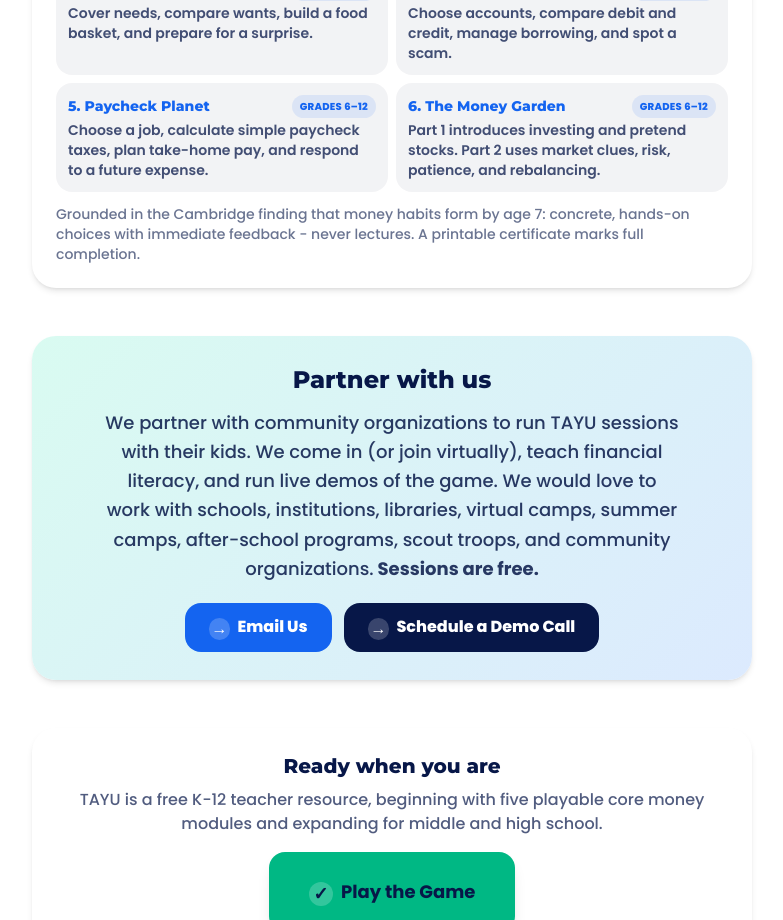
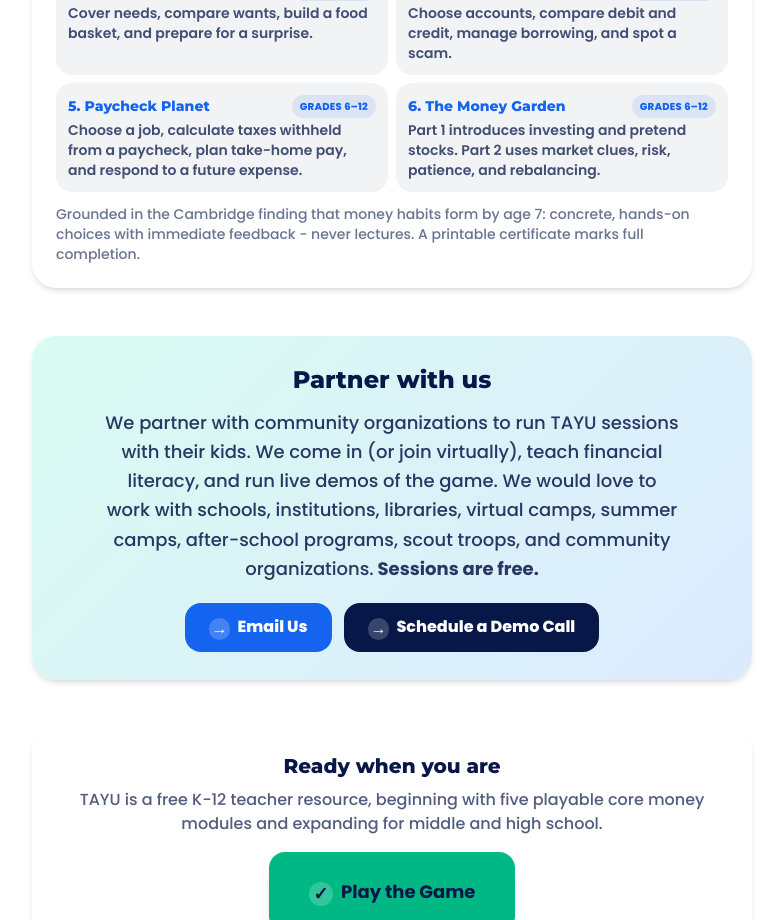
Before and after one commit to dev-rai1/tayu-game, a React (Vite) app in the folder frontend/: page /about in a window 1280 px wide. Shown: the part 3307-4227 px from the top of the page, without its empty margins (248-1031 px from the left). Built offline with nearby package versions, Linux system fonts and the light colour scheme; no server answers.

Commit message:
Verify Paycheck Planet deployment path

```diff
--- a/frontend/src/constants/modules.js
+++ b/frontend/src/constants/modules.js
@@ -41,7 +41,7 @@ export const MODULE_CATALOG = [
     title: 'Paycheck Planet',
     grades: 'Grades 6–12',
     minutes: '8–12 min',
-    desc: 'Choose a job, calculate simple paycheck taxes, plan take-home pay, and respond to a future expense.',
+    desc: 'Choose a job, calculate taxes withheld from a paycheck, plan take-home pay, and respond to a future expense.',
     color: '#FF8A3D',
     route: '/tax-paycheck',
   },
```
